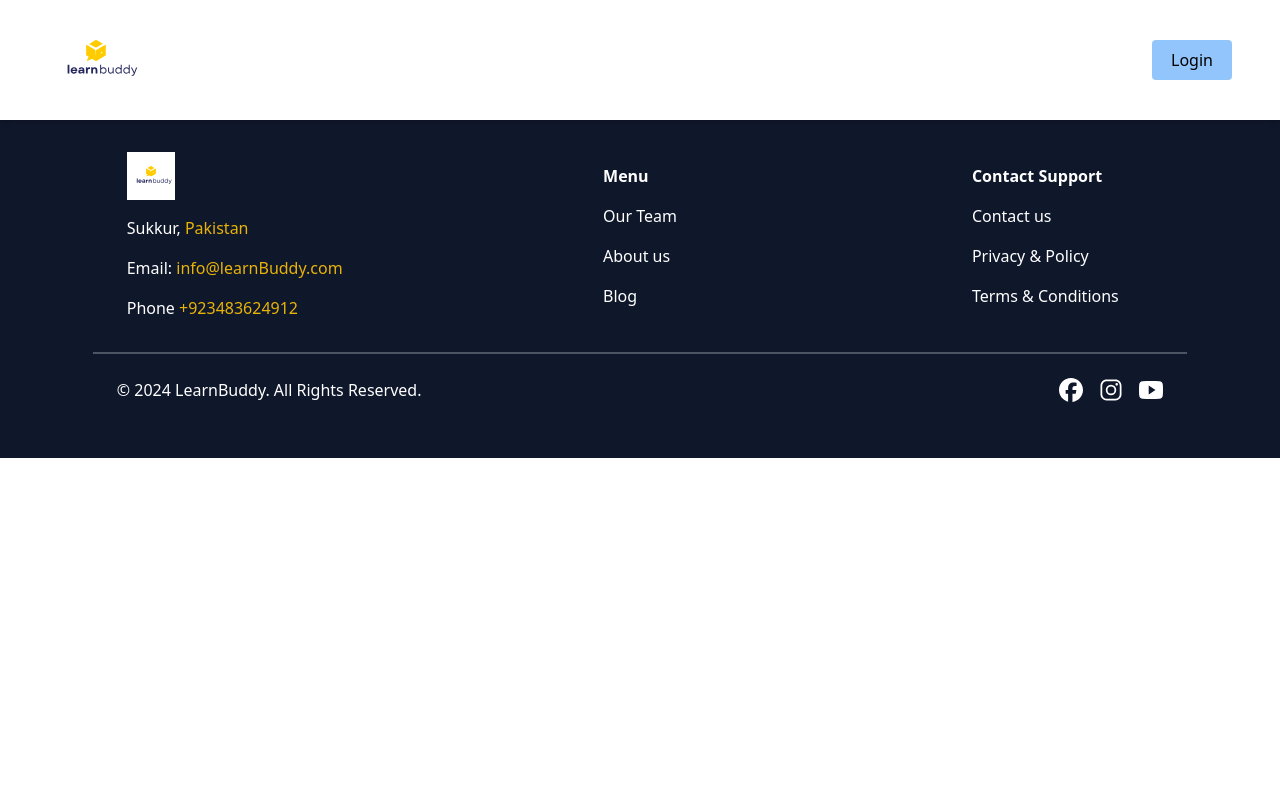
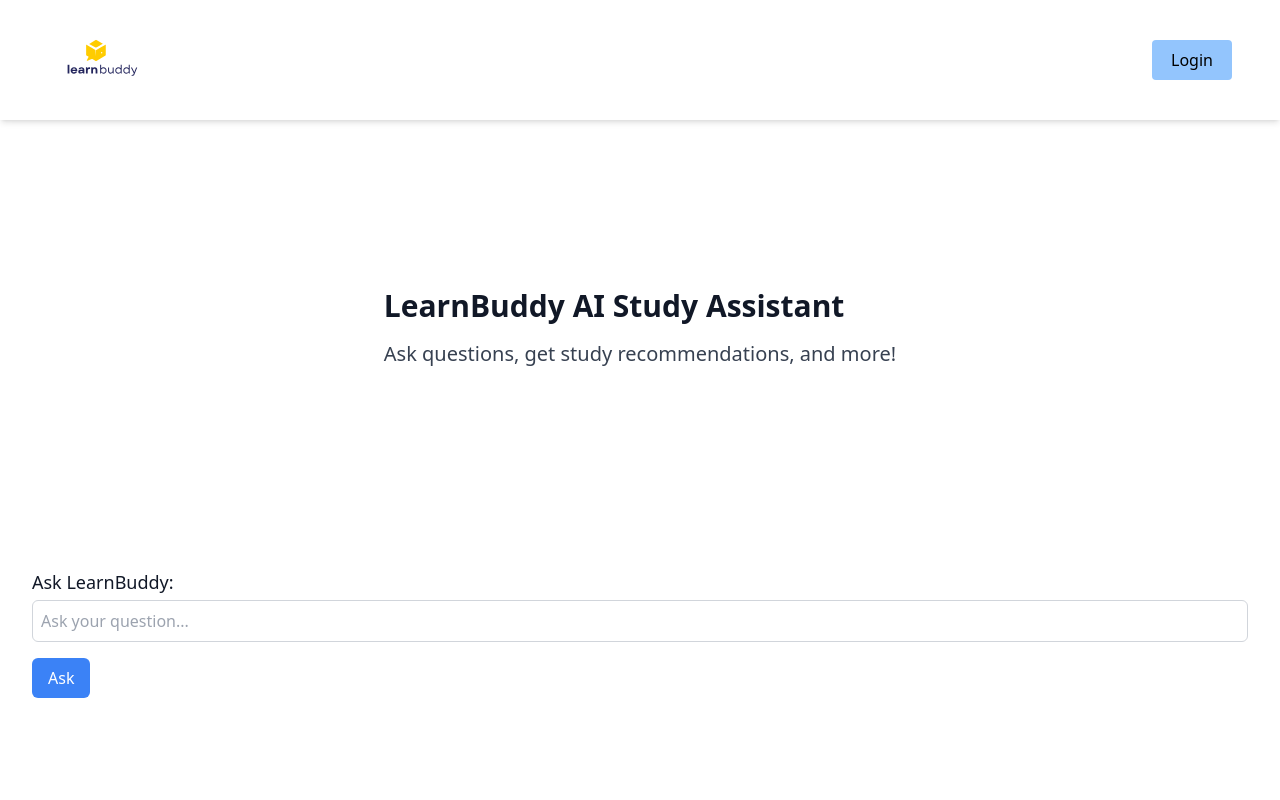
Before and after one commit to AboubakarArisar/LearnBuddy, a React (Vite) app: page /assistant in a window 1280 px wide. Shown: the top 800 px of the page. Built offline with nearby package versions, Linux system fonts and the light colour scheme.

Commit message:
added assistant page

```diff
--- a/src/Pages/Assistant.tsx
+++ b/src/Pages/Assistant.tsx
@@ -1,5 +1,77 @@
+import React, { useState } from "react";
+
 const Assistant = () => {
-  return <div></div>;
+  const [query, setQuery] = useState("");
+  const [response, setResponse] = useState("");
+
+  const handleQueryChange = (event: React.ChangeEvent<HTMLInputElement>) => {
+    setQuery(event.target.value);
+  };
+
+  const handleSubmit = (event: React.FormEvent<HTMLFormElement>) => {
+    event.preventDefault();
+
+    setResponse(
+      `You asked: ${query}. Here's a placeholder response from LearnBuddy.`
+    );
+  };
+
+  return (
+    <div className='min-h-screen p-4'>
+      <section className='container mx-auto px-4 py-8'>
+        <div className='flex flex-col md:flex-row justify-center items-center gap-12'>
+          <div className='flex flex-col justify-center gap-4 md:h-[40vh]'>
+            <h1 className='text-3xl font-bold text-gray-900 animate-fadeIn'>
+              LearnBuddy AI Study Assistant
+            </h1>
+            <p className='text-xl text-gray-700 animate-fadeIn'>
+              Ask questions, get study recommendations, and more!
+            </p>
+          </div>
+        </div>
+      </section>
+
+      <section className='bg-white py-12'>
+        <div className='container mx-auto px-4'>
+          <form onSubmit={handleSubmit}>
+            <div className='mb-4'>
+              <label
+                htmlFor='query'
+                className='block text-lg font-medium text-gray-900'
+              >
+                Ask LearnBuddy:
+              </label>
+              <input
+                type='text'
+                id='query'
+                name='query'
+                value={query}
+                onChange={handleQueryChange}
+                className='mt-1 p-2 border border-gray-300 rounded-md w-full focus:outline-none focus:ring focus:ring-blue-200'
+                placeholder='Ask your question...'
+                required
+              />
+            </div>
+            <button
+              type='submit'
+              className='bg-blue-500 hover:bg-blue-600 text-white py-2 px-4 rounded-md transition-all duration-300'
+            >
+              Ask
+            </button>
+          </form>
+
+          {response && (
+            <div className='mt-8'>
+              <h2 className='text-xl font-semibold text-gray-900 mb-4'>
+                LearnBuddy's Response:
+              </h2>
+              <p className='text-gray-700'>{response}</p>
+            </div>
+          )}
+        </div>
+      </section>
+    </div>
+  );
 };
 
 export default Assistant;
--- a/src/Router/router.tsx
+++ b/src/Router/router.tsx
@@ -4,6 +4,7 @@ import Footer from "../Components/Footer";
 import Home from "../Pages/Home";
 import Login from "../Pages/Login";
 import Signup from "../Pages/Signup";
+import Assistant from "../Pages/Assistant";
 const AppRouter = () => {
   return (
     <Router>
@@ -13,6 +14,7 @@ const AppRouter = () => {
           <Route path='/' element={<Home />} />
           <Route path='/signup' element={<Signup />} />
           <Route path='/login' element={<Login />} />
+          <Route path='/assistant' element={<Assistant />} />
         </Routes>
         <Footer />
       </div>
```
